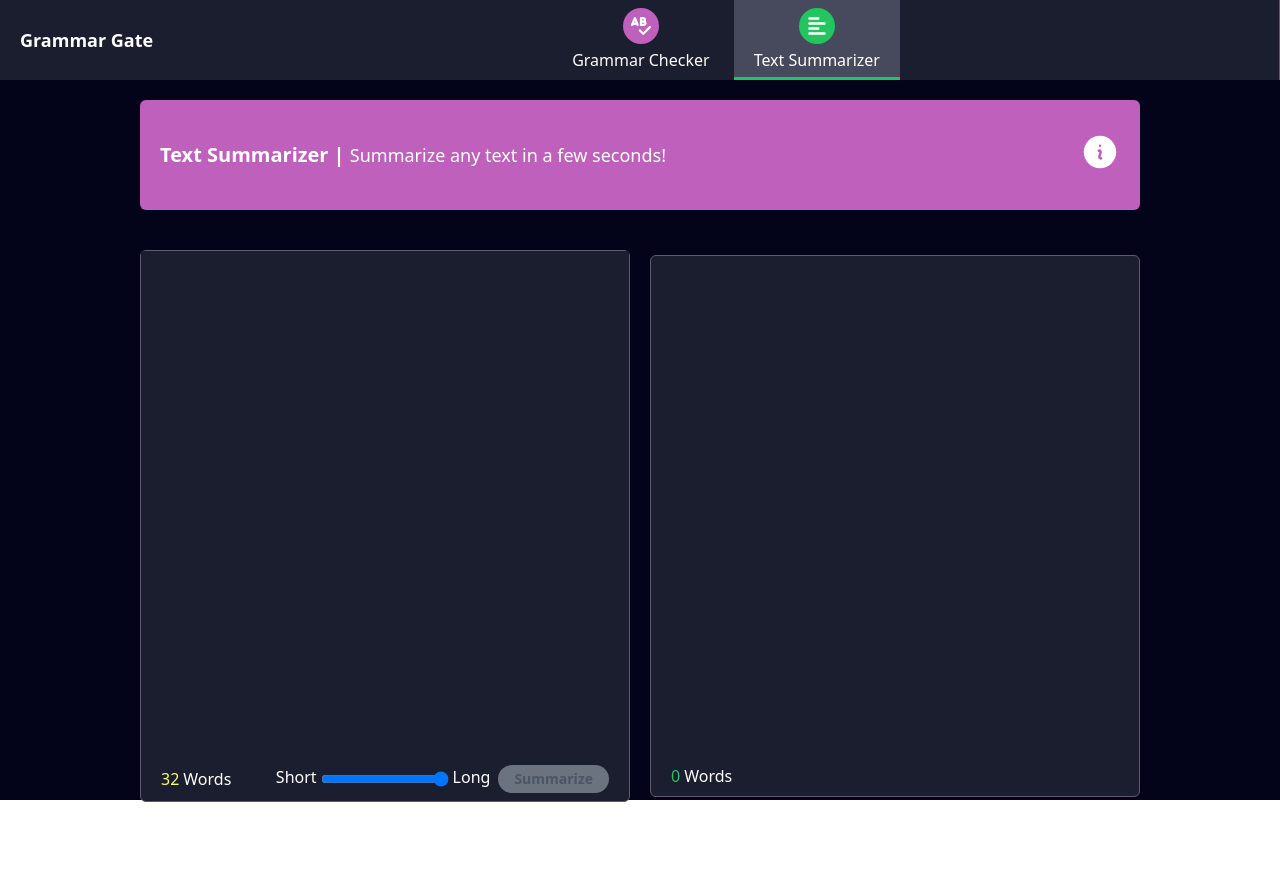
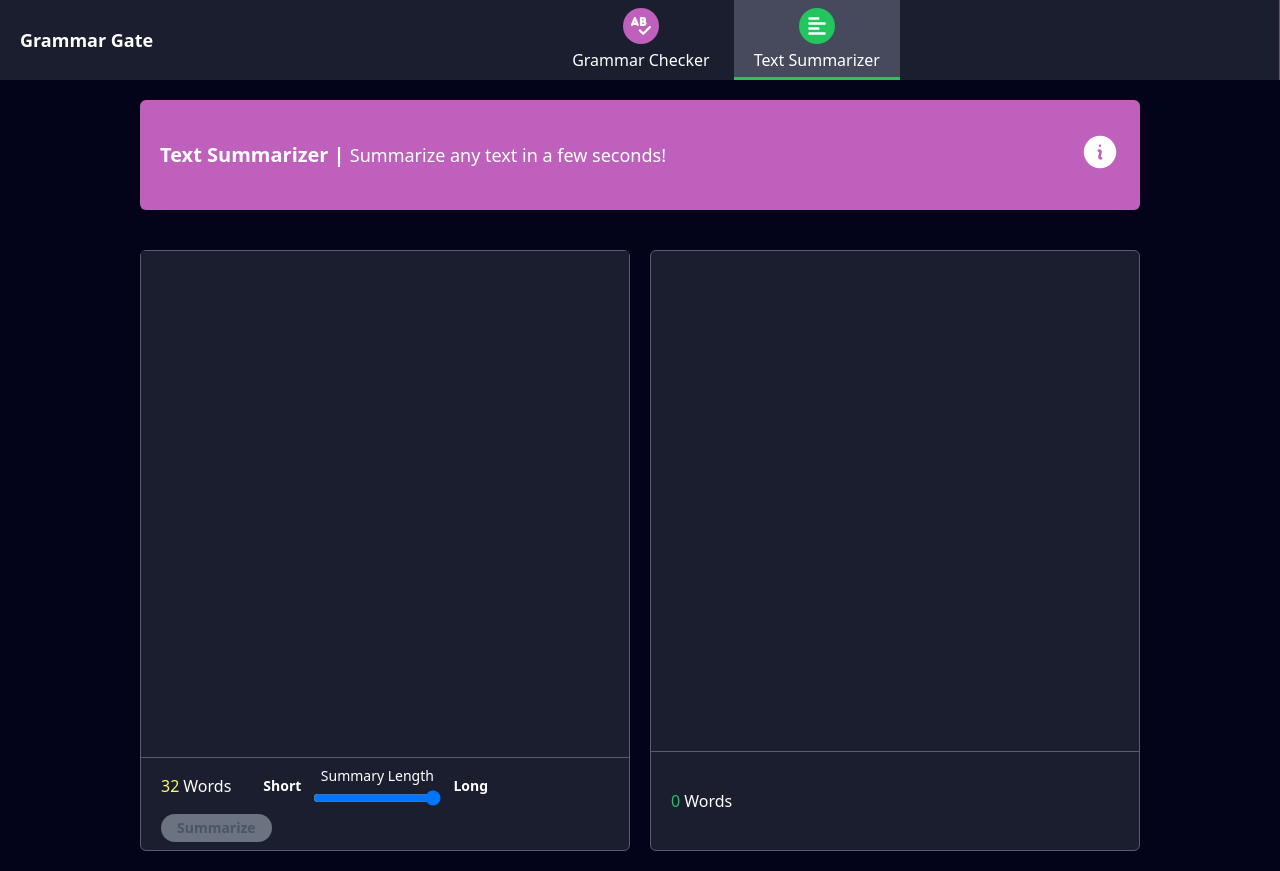
Before and after one commit to GabrielCarames/grammar-gate, a Next.js app: page /text-summarizer in a window 1280 px wide. Before the commit the page ends 802 px from the top, so only its background shows below. Built offline with nearby package versions, Linux system fonts and the light colour scheme; no server answers.

Commit message:
fix: fix general styling issues

```diff
--- a/src/components/SummarizedText.tsx
+++ b/src/components/SummarizedText.tsx
@@ -4,7 +4,7 @@ import useAxios from "@/hooks/useAxios"
 
 const SummarizedText = ({ children }: { children: React.ReactNode }) => {
   return (
-    <section className="flex flex-col border border-gray-2 bg-gray-1 rounded-md flex-1">
+    <section className="w-full flex flex-col border border-gray-2 bg-gray-1 rounded-md md:flex-1">
       {children}
     </section>
   )
@@ -15,7 +15,7 @@ SummarizedText.SummarizedTextContent = function SummarizedTextContent() {
   const { loading } = useAxios()
 
   return (
-    <div className="max-h-[250px] md:max-h-[500px] h-max md:h-screen p-5 text-base lg:text-lg text-white">
+    <div className="max-h-[250px] lg:max-h-[500px] h-max md:h-screen p-5 text-base lg:text-lg text-white">
       {loading ? (
         <div className="flex flex-col gap-2 w-full max-h-[240px] md:max-h-[490px] bg-gray-1 h-max md:h-screen text-base lg:text-lg animate-pulse">
           <div className="w-full h-5 bg-gray-2 rounded-md"></div>
@@ -25,7 +25,7 @@ SummarizedText.SummarizedTextContent = function SummarizedTextContent() {
         </div>
       ) : (
         <textarea
-          className="w-full max-h-[250px] md:max-h-[500px] bg-gray-1 h-max md:h-screen outline-none resize-none text-base lg:text-lg"
+          className="w-full max-h-[250px] lg:max-h-[500px] bg-gray-1 h-max md:h-screen outline-none resize-none text-base lg:text-lg"
           name="text"
           cols={30}
           rows={10}
@@ -43,8 +43,8 @@ SummarizedText.SummarizedTextFooter = function SummarizedTextFooter() {
   const { summary } = useSummaryContext()
 
   return (
-    <footer className="h-max py-2 px-5">
-      <div className="flex gap-5">
+    <footer className="h-full flex items-center py-2 px-5 border-t-[.5px] border-gray-2">
+      <div className="border-[.5px] border-gray-2 sm:border-none sm:p-0 p-1 px-1 rounded-md flex items-center">
         <TextareaSpan
           text="Words"
           data={summary.split(" ").length > 1 ? summary.split(" ").length : 0}
--- a/src/components/TextSummarizer/SummarizerTextareaFooter.tsx
+++ b/src/components/TextSummarizer/SummarizerTextareaFooter.tsx
@@ -9,13 +9,15 @@ export default function SummarizerTextareaFooter({
   loading: boolean
 }) {
   return (
-    <div className="w-full h-max flex flex-col-reverse md:flex-row justify-center gap-y-2 md:justify-between items-center px-5 py-2">
-      <div className="w-full h-max flex justify-center md:justify-start gap-5">
+    <footer className="w-full h-max flex flex-wrap flex-col sm:flex-row justify-center gap-y-2 sm:justify-between items-center px-0 sm:px-5 py-2 border-t-[.5px] border-gray-2">
+      <div className="h-max flex xs:justify-center gap-1 xs:gap-5 md:justify-start">
+        <div className="border-[.5px] border-gray-2 sm:border-none sm:p-0 p-1 px-1 rounded-md flex items-center">
           <TextareaSpan text="Words" data={32} />
         </div>
-      <div className="flex gap-2">
-        <div className="flex gap-1">
-          <span>Short</span>
+        <div className="flex items-center gap-3 border-[.5px] border-gray-2 sm:border-none sm:p-0 p-1 sm:px-3 rounded-md text-sm md:text-md">
+          <span className="font-semibold">Short</span>
+          <div className="flex flex-col items-center gap-1">
+            <span>Summary Length</span>
             <input
               className="cursor-pointer w-32"
               type="range"
@@ -24,8 +26,11 @@ export default function SummarizerTextareaFooter({
               max="3"
               step="1"
             />
-          <span>Long</span>
           </div>
+          <span className="font-semibold">Long</span>
+        </div>
+      </div>
+      <div className="flex justify-center gap-2">
         <Button
           loading={loading}
           disabled={loading || value.length <= 0}
@@ -36,6 +41,6 @@ export default function SummarizerTextareaFooter({
           ${value.length <= 0 ? "!bg-gray-500 text-gray-600" : ""}`}
         />
       </div>
-    </div>
+    </footer>
   )
 }
--- a/src/components/TextSummarizer/TextSummarizerTextareaWrapper.tsx
+++ b/src/components/TextSummarizer/TextSummarizerTextareaWrapper.tsx
@@ -5,10 +5,10 @@ export default function TextSummarizerTextareaWrapper() {
   const { handleSubmit, value, loading, setValue } = useTextSummarizer()
 
   return (
-    <div className="flex-1 border border-gray-2 bg-gray-1 rounded-md">
+    <div className="md:flex-1 w-full border border-gray-2 bg-gray-1 rounded-md">
       <form onSubmit={handleSubmit}>
         <textarea
-          className="w-full max-h-[250px] md:max-h-[500px] bg-gray-1 h-max md:h-screen outline-none resize-none p-5 text-base lg:text-lg"
+          className="w-full max-h-[250px] lg:max-h-[500px] bg-gray-1 h-max md:h-screen outline-none resize-none p-5 text-base lg:text-lg"
           name="textarea"
           cols={30}
           rows={10}
--- a/src/pages/text-summarizer/index.tsx
+++ b/src/pages/text-summarizer/index.tsx
@@ -13,7 +13,7 @@ export default function TextSummarizer() {
         <meta name="viewport" content="width=device-width, initial-scale=1" />
         <link rel="icon" href="/favicon.ico" />
       </Head>
-      <main className="flex flex-wrap gap-y-10 md:flex-nowrap bg-black text-white w-full h-screen md:pt-0">
+      <main className="flex flex-wrap gap-y-10 md:flex-nowrap bg-black text-white w-full h-max min-h-screen pb-5 md:pt-0">
         <div id="modal-root"></div>
         <div className="flex flex-col w-full">
           <Navbar />
@@ -23,7 +23,7 @@ export default function TextSummarizer() {
                 title="Text Summarizer"
                 description="Summarize any text in a few seconds!"
               />
-              <div className="w-full flex flex-wrap items-center justify-center gap-5">
+              <div className="w-full flex flex-col lg:flex-row justify-center gap-5">
                 <TextSummarizerTextareaWrapper />
                 <SummarizedText>
                   <SummarizedText.SummarizedTextContent />
```
Lines whose indentation alone changed are shown as unchanged.
